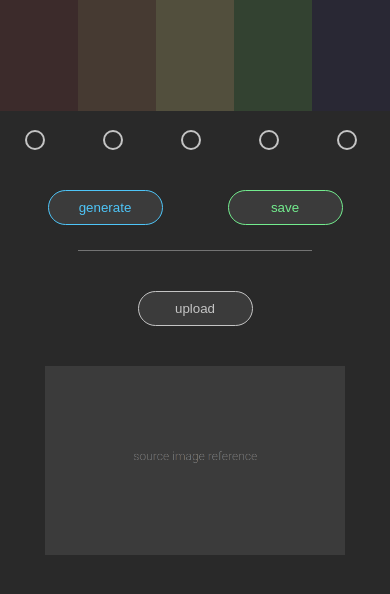
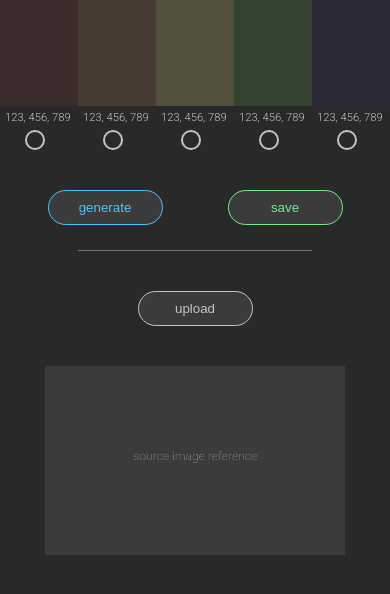
Before and after one commit to brij8/ajax-project, a website: page index.html in a window 390 px wide. Shown: the part 80-674 px from the top of the page. Drawn offline with Linux system fonts and the light colour scheme.

Commit message:
F2, mobile scaling fixes

```diff
--- a/css/styles.css
+++ b/css/styles.css
@@ -56,11 +56,6 @@ footer {
   margin: 0;
   padding-top: 20px;
   padding-bottom: 20px;
-}
-
-span {
-  font-size: 0.8rem;
-  padding: 0 20px;
 }
 
 /* ------------- main ------------ */
@@ -136,6 +131,11 @@ button:hover {
 .codes {
   margin-top: 10px;
   margin-left: 10px;
+  color: rgba(196, 196, 196, 1);
+}
+
+span {
+  font-size: 1rem;
 }
 
 .hold {
@@ -303,12 +303,16 @@ button:hover {
     margin-left: 5px;
   }
 
+  span {
+    font-size: 0.7rem;
+  }
+
   .hold {
     width: 20px;
     height: 20px;
     border: 2px solid rgba(196, 196, 196, 1);
     border-radius: 50px;
-    margin-top: 0;
+    margin-top: 5px;
     margin-left: 25px;
   }
 }
--- a/index.html
+++ b/index.html
@@ -40,35 +40,35 @@
         <div class="c-wrap">
           <div class="color1"></div>
           <div class="tools">
-            <span class="codes code1"></span>
+            <span class="codes code1">123, 456, 789</span>
             <div class="hold"></div>
           </div>
         </div>
         <div class="c-wrap">
           <div class="color2"></div>
           <div class="tools">
-            <span class="codes code2"></span>
+            <span class="codes code2">123, 456, 789</span>
             <div class="hold"></div>
           </div>
         </div>
         <div class="c-wrap">
           <div class="color3"></div>
           <div class="tools">
-            <span class="codes code3"></span>
+            <span class="codes code3">123, 456, 789</span>
             <div class="hold"></div>
           </div>
         </div>
         <div class="c-wrap">
           <div class="color4"></div>
           <div class="tools">
-            <span class="codes code4"></span>
+            <span class="codes code4">123, 456, 789</span>
             <div class="hold"></div>
           </div>
         </div>
         <div class="c-wrap">
           <div class="color5"></div>
           <div class="tools">
-            <span class="codes code5"></span>
+            <span class="codes code5">123, 456, 789</span>
             <div class="hold"></div>
           </div>
         </div>
```
